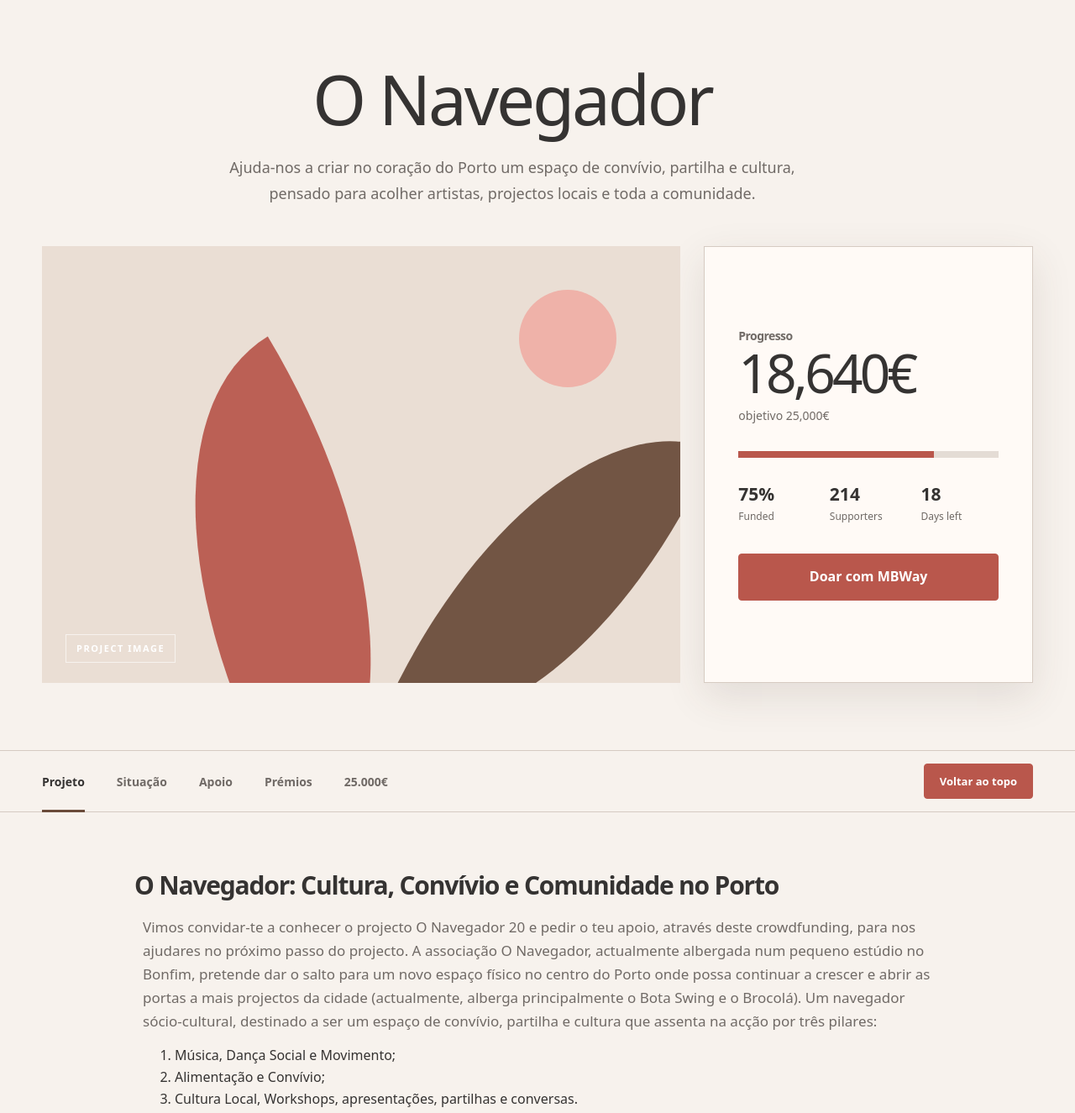
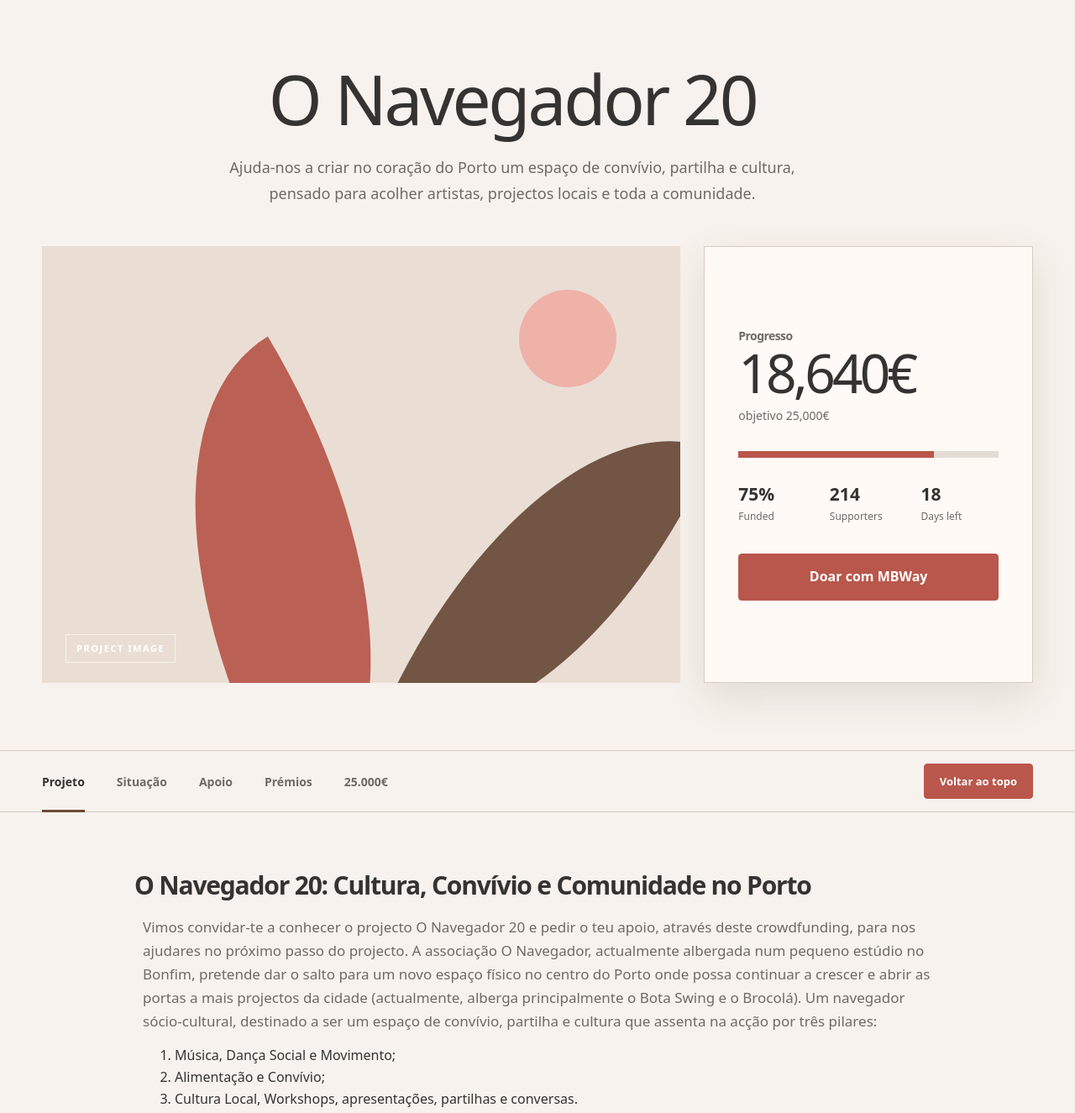
Before and after one commit to isaias-dias-machado/navegador, a plain HTML site: page priv/static/index.html in a window 1280 px wide. Shown: the top 1325 px of the page at 84% size. Drawn offline with Linux system fonts and the light colour scheme.

Commit message:
navegador 20

```diff
--- a/priv/static/index.html
+++ b/priv/static/index.html
@@ -14,7 +14,7 @@
     <article class="campaign">
       <header class="campaign__header page-container">
         <div>
-          <h1 class="campaign__title">O Navegador</h1>
+          <h1 class="campaign__title">O Navegador 20</h1>
           <p class="campaign__summary">
             Ajuda-nos a criar no coração do Porto um espaço de convívio, partilha e
             cultura, pensado para acolher artistas, projectos locais e toda a comunidade.
@@ -110,7 +110,7 @@
             </div> -->
 
             <section class="story-section" aria-labelledby="projeto">
-              <h2 class="story-section__title" id="projeto">O Navegador: Cultura, Convívio e Comunidade no
+              <h2 class="story-section__title" id="projeto">O Navegador 20: Cultura, Convívio e Comunidade no
                 Porto</h2>
 
               <p class="story-section__copy">
```
